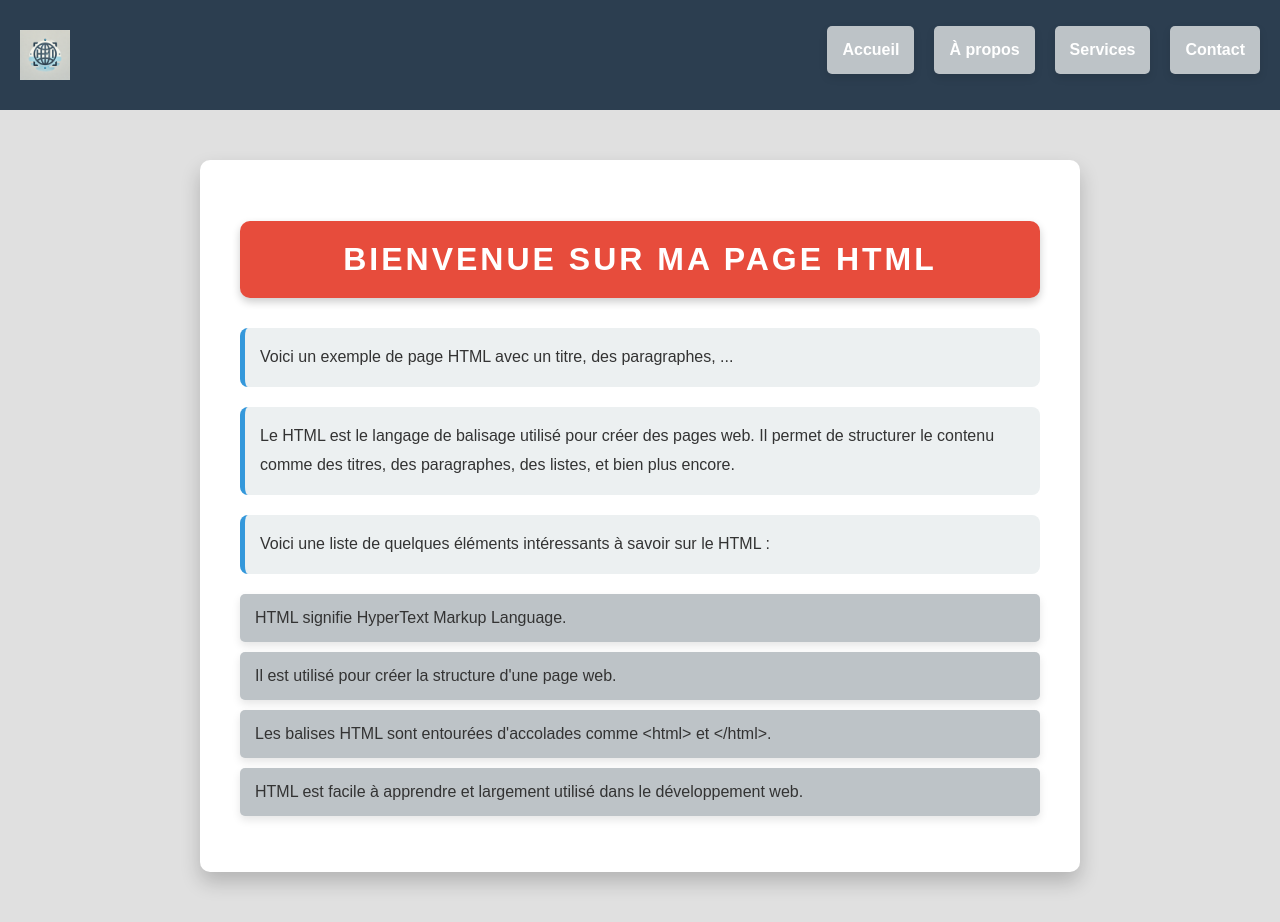
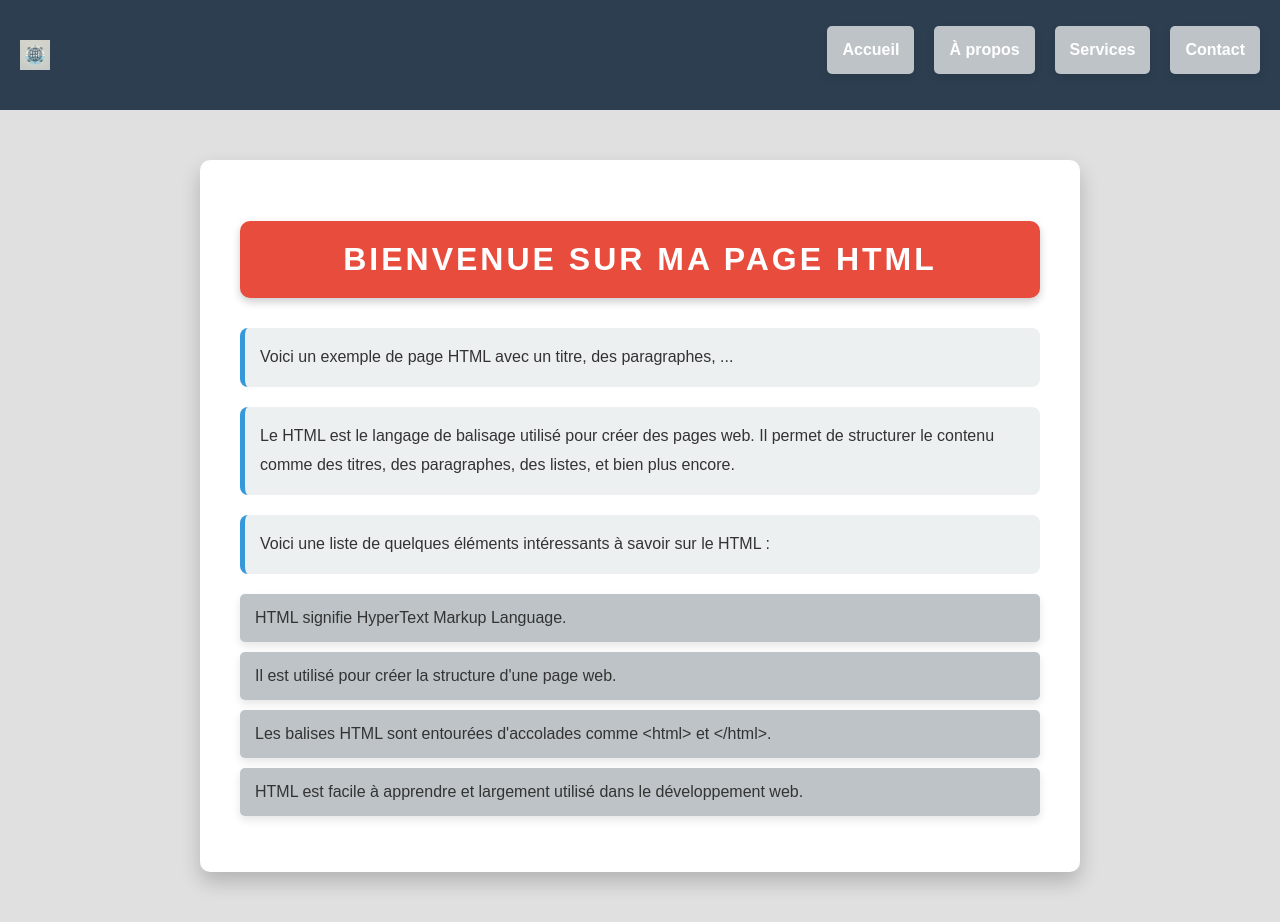
Before and after one commit to hugocs6/DEV-WEB, a plain HTML site: page index.html in a window 1280 px wide. Drawn offline with Linux system fonts and the light colour scheme.

Commit message:
ajustement LOGO

```diff
--- a/style.css
+++ b/style.css
@@ -33,8 +33,8 @@ h1 {
 }
 
 .navbar .logo {
-    width: 50px;
-    height: 50px;
+    width: 30px; /* Réduction de la taille du logo */
+    height: 30px; /* Réduction de la taille du logo */
 }
 
 .navbar ul {
@@ -57,6 +57,7 @@ h1 {
 .navbar ul li a:hover {
     color: #3498db;
 }
+
 
 
 /* Animation sur le survol du titre */
```
